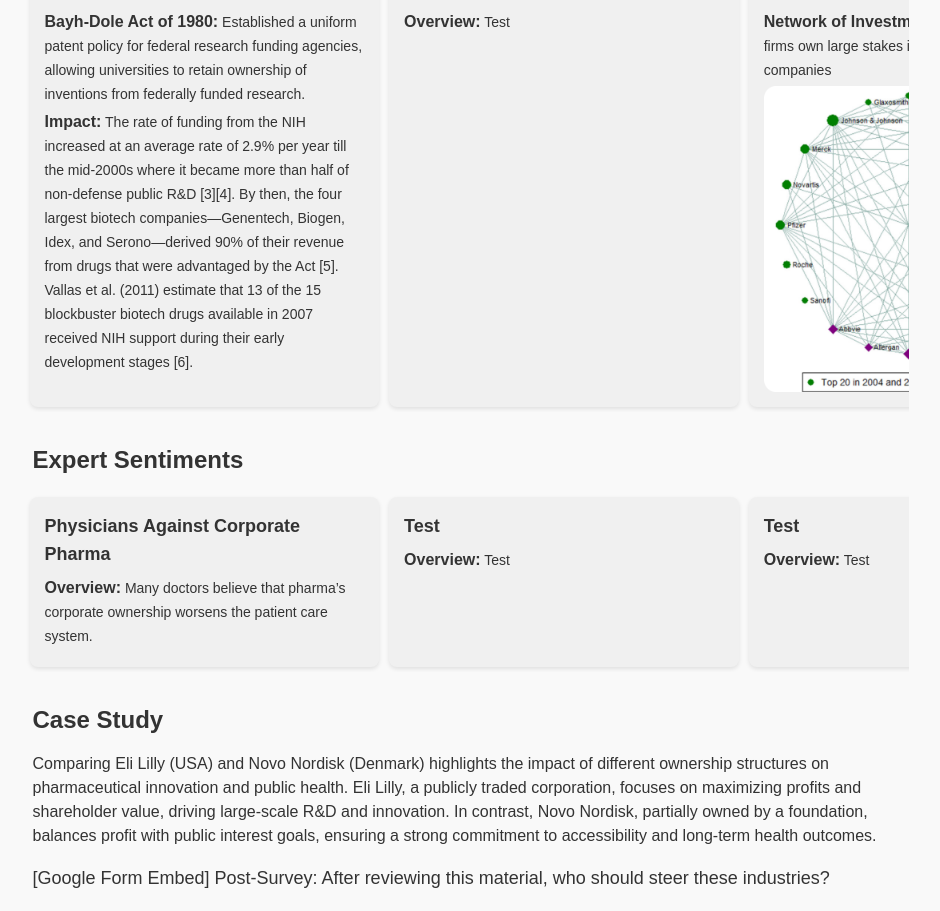
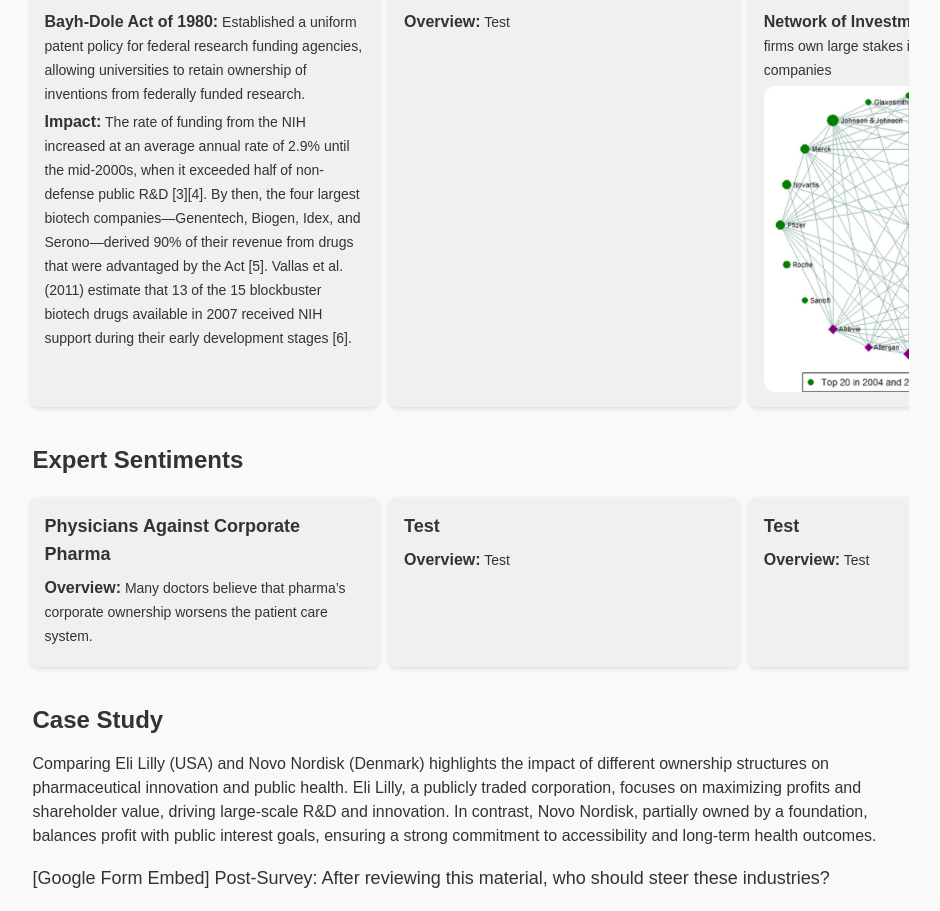
Before and after one commit to tkpepper15/applied-ethics, a Next.js app: page /how_corporate_ownership_shapes_big_pharma in a window 1280 px wide. Shown: the part 1330-2241 px from the top of the page, without its empty margins (171-1111 px from the left). Built offline with nearby package versions, Linux system fonts and the light colour scheme.

Commit message:
Commit message

```diff
--- a/app/how_corporate_ownership_shapes_big_pharma/page.tsx
+++ b/app/how_corporate_ownership_shapes_big_pharma/page.tsx
@@ -36,7 +36,7 @@ const finItems: TimelineItemProps[] = [
     title: 'State Backing',
     content: `
     Bayh-Dole Act of 1980: Established a uniform patent policy for federal research funding agencies, allowing universities to retain ownership of inventions from federally funded research.
-    Impact: The rate of funding from the NIH increased at an average rate of 2.9% per year till the mid-2000s where it became more than half of non-defense public R&D [3][4]. By then, the four largest biotech companies—Genentech, Biogen, Idex, and Serono—derived 90% of their revenue from drugs that were advantaged by the Act [5]. Vallas et al. (2011) estimate that 13 of the 15 blockbuster biotech drugs available in 2007 received NIH support during their early development stages [6].
+    Impact: The rate of funding from the NIH increased at an average annual rate of 2.9% until the mid-2000s, when it exceeded half of non-defense public R&D [3][4]. By then, the four largest biotech companies—Genentech, Biogen, Idex, and Serono—derived 90% of their revenue from drugs that were advantaged by the Act [5]. Vallas et al. (2011) estimate that 13 of the 15 blockbuster biotech drugs available in 2007 received NIH support during their early development stages [6].
     `
   },
   {
@@ -140,11 +140,11 @@ const Home: React.FC = () => {
         <p className="text-lg ml-4 mb-4">
 [3] Boadi, Kwame. “Erosion of Funding for the National Institutes of Health Threatens U.S. Leadership in Biomedical Research” CAP (2014).
 <br></br>
-[4] Vallas, Steven, Kleinman, Daniel and Biscotti, Dina. “Political Structures and the making of US Biotechnology” in State of Innovation: The U.S. Government's Role in Technology Development (2011). Paradigm Publishers.
+[4] Vallas, Steven, Kleinman, Daniel and Biscotti, Dina. “Political Structures and the making of US Biotechnology” in State of Innovation: The U.S. Government&apos;s Role in Technology Development (2011). Paradigm Publishers.
 <br></br>
 [5] Lazonick, William, and Öner Tulum. “US biopharmaceutical finance and the sustainability of the biotech business model.” Research Policy 40.9 (2011): 1170-1187.
 <br></br>
-[6] Vallas, Steven, Kleinman, Daniel and Biscotti, Dina. “Political Structures and the making of US Biotechnology” in State of Innovation: The U.S. Government's Role in Technology Development (2011). Paradigm Publishers.
+[6] Vallas, Steven, Kleinman, Daniel and Biscotti, Dina. “Political Structures and the making of US Biotechnology” in State of Innovation: The U.S. Government&apos;s Role in Technology Development (2011). Paradigm Publishers.
 <br></br>
         </p>
       </main>
```
